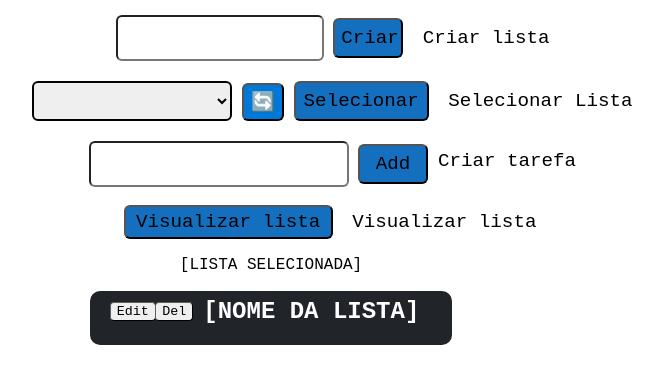
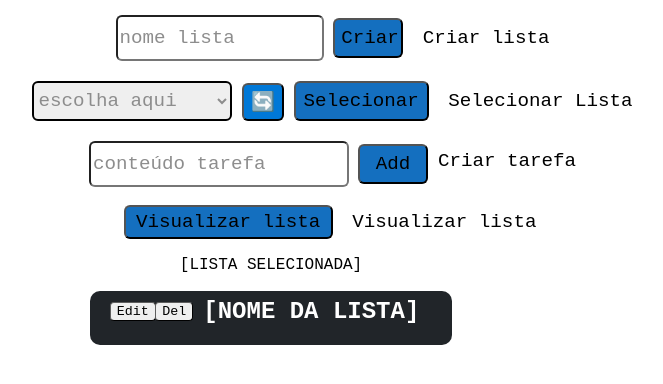
Before and after one commit to Helio505/ProgrammingProjects, a Flask app: page / in a window 1280 px wide. Shown: the part 80-464 px from the top of the page, without its empty margins (310-973 px from the left). Run offline with Flask 3, Linux system fonts and the light colour scheme; data that the repository does not hold is empty.

Commit message:
Adicionei placeholders, nos inputs principais.

```diff
--- a/Checklist_Web_App/website/static/index.js
+++ b/Checklist_Web_App/website/static/index.js
@@ -14,6 +14,8 @@ function update_select() {
         Atualiza a lista de listas.
         - É acionada quando o botão atualizar listas é pressionado.
     */
+    document.querySelector("#select").style.color = "black";
+    document.querySelector("#select").style.color = "black";
 
     var http = new XMLHttpRequest();
     var url = "http://127.0.0.1:5000/lists";
--- a/Checklist_Web_App/website/static/main.css
+++ b/Checklist_Web_App/website/static/main.css
@@ -74,6 +74,9 @@ b{
     width: 200px;
     font-size: larger;
 }
+#input-criar-lista::placeholder{
+    color: rgb(141, 141, 141);
+}
 #send-criar-lista{
     height: 40px;
     width: 200px;
@@ -125,6 +128,9 @@ b{
     border-width: 2px;
     border-color: black;
 }
+#select-option-placeholder{
+    color: red;
+}
 #button-select{
     background-color: #0063BAEB;
     border-radius: 6px;
@@ -155,6 +161,9 @@ b{
     border-radius: 6px;
     font-size: larger;
     height: 40px;
+}
+#input-content-tarefa::placeholder{
+    color: rgb(141, 141, 141);
 }
 #button-criar-tarefa{
     background-color: #0063BAEB;
--- a/Checklist_Web_App/website/templates/home.html
+++ b/Checklist_Web_App/website/templates/home.html
@@ -8,7 +8,11 @@
 <!-- Para criar a lista -->
 <div id="criação-lista-container">
     <form id="criação-lista-form-container" action="">
-        <input id="input-criar-lista" class="primary-input" type="text" name="input_list" autocomplete="off" maxlength="60"/>
+        <input
+            id="input-criar-lista" class="primary-input"
+            type="text" name="input_list" autocomplete="off"
+            maxlength="60" placeholder="nome lista"
+        />
         <input id="send-criar-lista" class="primary-btn" type="submit" value="Criar">
         <label id="label-criar-lista" class="label" for="criação-lista-container">Criar lista</label>
     </form>
@@ -17,8 +21,8 @@
 <!-- Menu de seleção para que a lista seja selecionada. -->
 <div id="container-select">
     <form action="">
-        <select id="select" class="primary-input" name="select">
-            <!-- <option value="aaaa">aaaa</option> -->
+        <select id="select" class="primary-input" name="select" style="color: #8d8d8d;">
+            <option>escolha aqui</option>
         </select>
         <!-- <button type="button" id="atualizar-lista-button">Atualizar lista de listas;</button> -->
         <button type="button" id="atualizar-lista-button">&#128260;</button>
@@ -31,7 +35,11 @@
 <div id="div-criar-tarefa-form">
     <form id="criar-tarefa-form" action="">
         <!-- <button type="submit">aa</button> -->
-        <input id="input-content-tarefa" class="primary-input" type="text" name="input_list2" autocomplete="off" maxlength="60"/>
+        <input
+            id="input-content-tarefa" class="primary-input"
+            type="text" name="input_list2" autocomplete="off"
+            maxlength="60" placeholder="conteúdo tarefa"
+        />
         <button class="primary-btn" id="button-criar-tarefa" type="submit">Add</button>
         <label id="label-criar-tarefa" class="label" for="criar-tarefa">Criar tarefa</label>
     </form>
```
